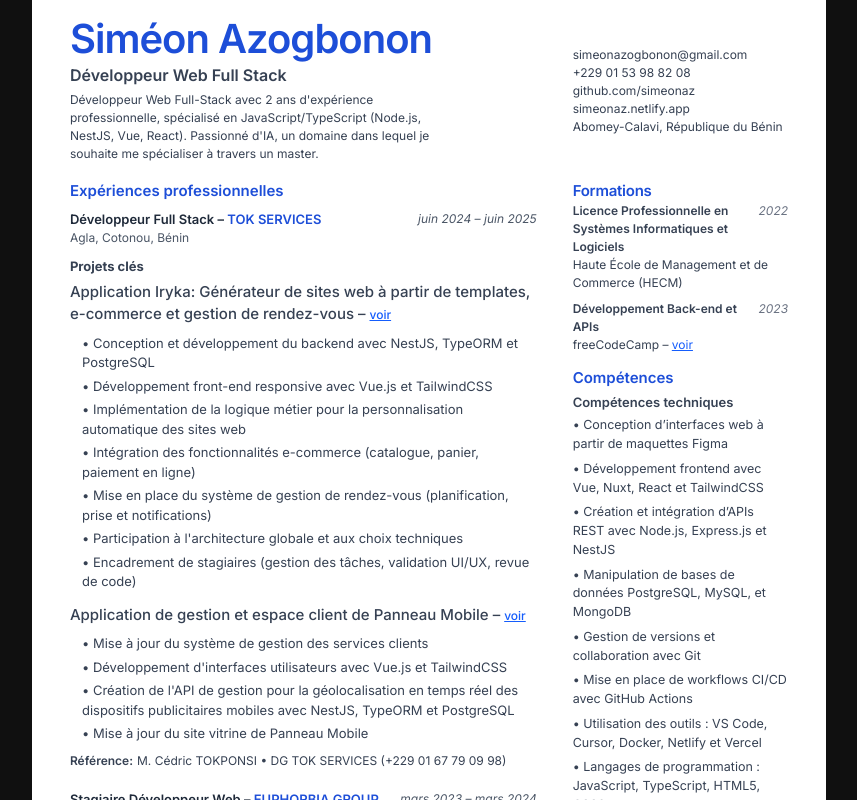
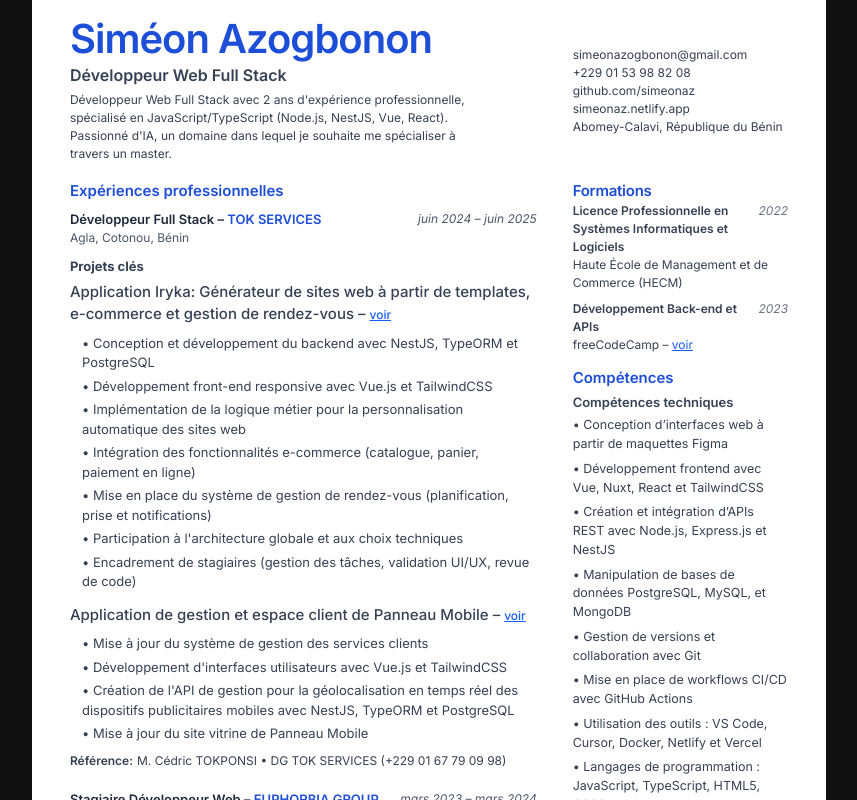
Before and after one commit to simeonaz/resume, a Vue app: page /fr in a window 1280 px wide. Shown: the top 800 px of the page, without its empty margins (211-1068 px from the left). Built offline with nearby package versions, Linux system fonts and the light colour scheme.

Commit message:
changes again

```diff
--- a/src/views/FrVersion.vue
+++ b/src/views/FrVersion.vue
@@ -9,7 +9,7 @@
           </h1>
           <h2 class="text-[16px] text-gray-700 font-semibold my-1">Développeur Web Full Stack</h2>
           <p class="text-[12px] text-gray-700 w-[85%] font-normal">
-            Développeur Web Full-Stack avec 2 ans d'expérience professionnelle, spécialisé en
+            Développeur Web Full Stack avec 2 ans d'expérience professionnelle, spécialisé en
             JavaScript/TypeScript (Node.js, NestJS, Vue, React). Passionné d'IA, un domaine dans
             lequel je souhaite me spécialiser à travers un master.
           </p>
```
